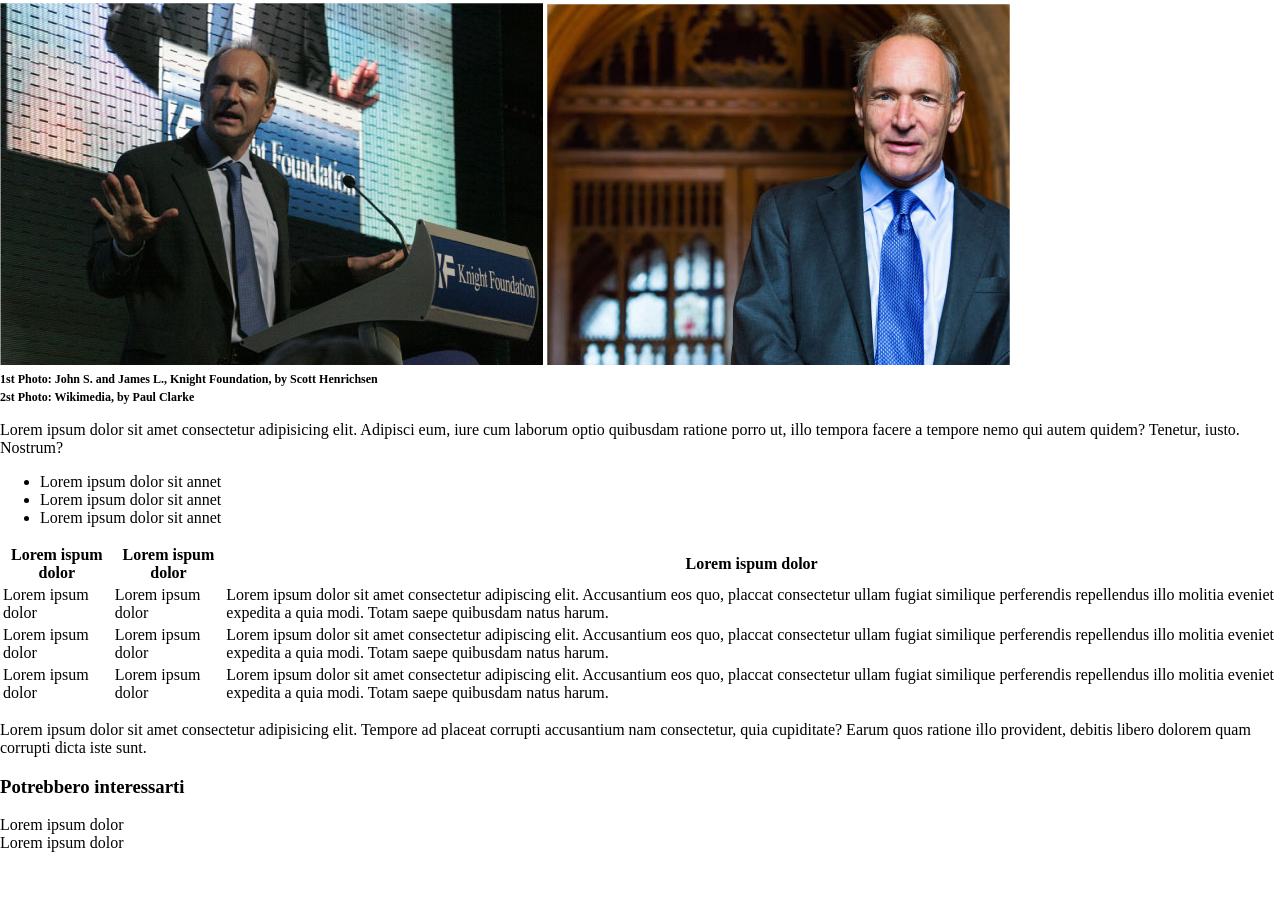
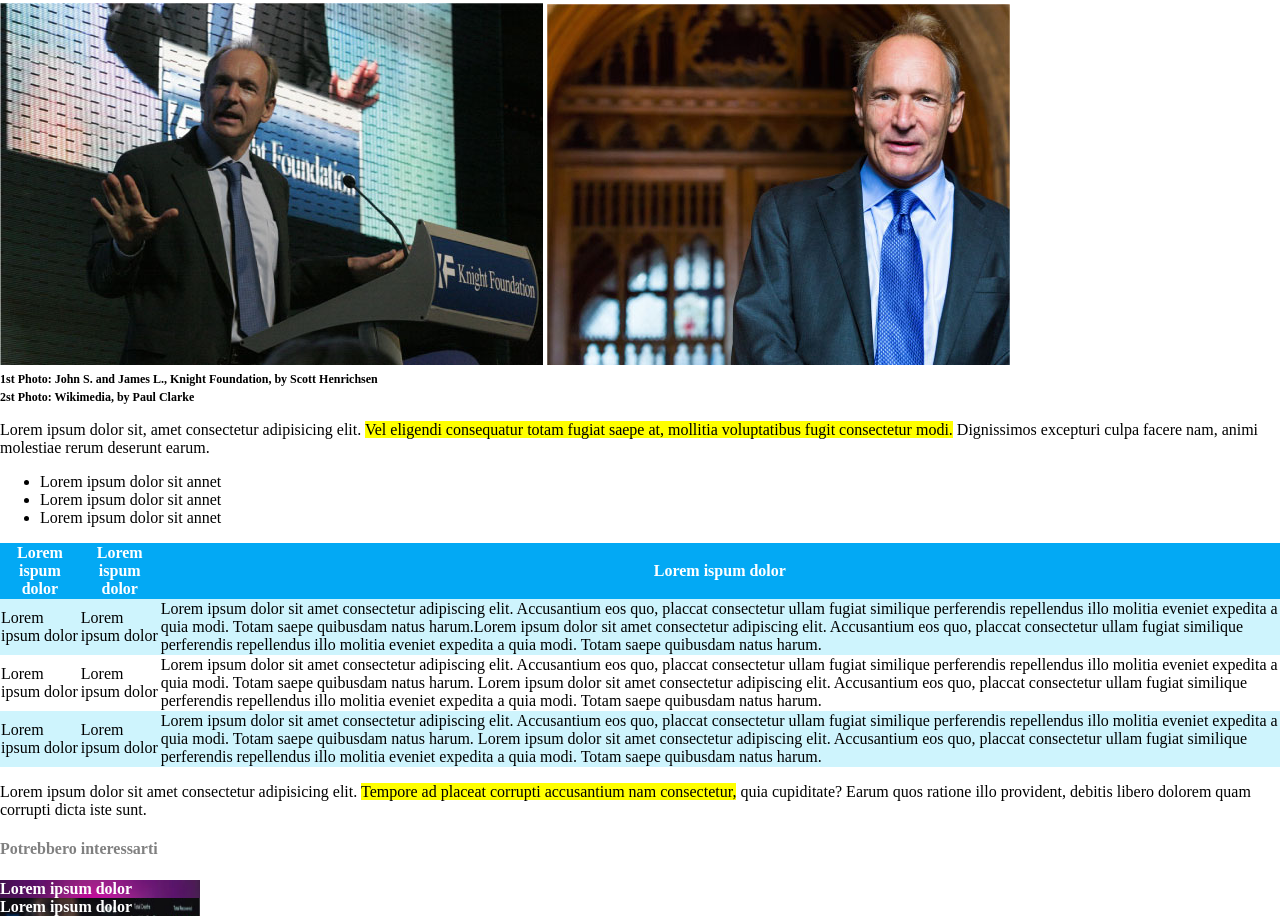
Before and after one commit to ManuelTano/html-css-booleaner, a plain HTML site: page index.html in a window 1280 px wide. Shown: the part 322-1238 px from the top of the page. Before the commit the page ends 1174 px from the top, so only its background shows below. Drawn offline with Linux system fonts and the light colour scheme.

Commit message:
aggiornato

```diff
--- a/css/style.css
+++ b/css/style.css
@@ -55,3 +55,45 @@ figure {
     font-size: 12px;
     font-weight: bold;
 }
+
+.evidenziato{
+    background-color: yellow;
+}
+
+/* tabella */
+
+table {
+    border-collapse: collapse
+}
+
+th {
+    color: white;
+    font-weight: bold;
+    background-color: #03a9f4;
+}
+
+.celeste {
+    background-color: rgba(1, 195, 243, 0.192);
+}
+
+/* pi+ di pagina */
+
+h4 {
+    color: grey;
+}
+
+#immagine1{
+    background-image: url(../img/monitor.jpg);
+    background-size: 200px 200px;
+    background-repeat: no-repeat;
+}
+
+#immagine2{
+    background-image: url(../img/graph.jpg);
+    background-size: 200px 200px;
+    background-repeat: no-repeat;
+}
+
+strong {
+    color: white;
+}
--- a/index.html
+++ b/index.html
@@ -37,8 +37,8 @@
 
         <article>
             <section>
-                <p>Lorem ipsum dolor sit amet consectetur adipisicing elit. Adipisci eum, iure cum laborum optio quibusdam ratione porro ut, illo tempora facere a tempore nemo qui autem quidem? Tenetur, iusto. Nostrum?</p>
-           </section>
+                <p>Lorem ipsum dolor sit, amet consectetur adipisicing elit. <span class="evidenziato">Vel eligendi consequatur totam fugiat saepe at, mollitia voluptatibus fugit consectetur modi.</span> Dignissimos excepturi culpa facere nam, animi molestiae rerum deserunt earum.</p>
+            </section>
 
            <section>
                <ul>
@@ -60,25 +60,25 @@
                </thead>
 
                <tbody>
-                    <tr>
+                    <tr class="celeste">
                         <td>Lorem ipsum dolor</td>
                         <td>Lorem ipsum dolor</td>
-                        <td>Lorem ipsum dolor sit amet consectetur adipiscing elit. Accusantium eos quo, placcat consectetur ullam fugiat similique perferendis repellendus illo molitia eveniet expedita a quia modi. Totam saepe quibusdam natus harum.</td>
+                        <td>Lorem ipsum dolor sit amet consectetur adipiscing elit. Accusantium eos quo, placcat consectetur ullam fugiat similique perferendis repellendus illo molitia eveniet expedita a quia modi. Totam saepe quibusdam natus harum.Lorem ipsum dolor sit amet consectetur adipiscing elit. Accusantium eos quo, placcat consectetur ullam fugiat similique perferendis repellendus illo molitia eveniet expedita a quia modi. Totam saepe quibusdam natus harum.</td>
                     </tr>
                     <tr>
                         <td>Lorem ipsum dolor</td>
                         <td>Lorem ipsum dolor</td>
-                        <td>Lorem ipsum dolor sit amet consectetur adipiscing elit. Accusantium eos quo, placcat consectetur ullam fugiat similique perferendis repellendus illo molitia eveniet expedita a quia modi. Totam saepe quibusdam natus harum.</td>
+                        <td>Lorem ipsum dolor sit amet consectetur adipiscing elit. Accusantium eos quo, placcat consectetur ullam fugiat similique perferendis repellendus illo molitia eveniet expedita a quia modi. Totam saepe quibusdam natus harum. Lorem ipsum dolor sit amet consectetur adipiscing elit. Accusantium eos quo, placcat consectetur ullam fugiat similique perferendis repellendus illo molitia eveniet expedita a quia modi. Totam saepe quibusdam natus harum.</td>
                     </tr>
-                    <tr>
+                    <tr class="celeste">
                         <td>Lorem ipsum dolor</td>
                         <td>Lorem ipsum dolor</td>
-                        <td>Lorem ipsum dolor sit amet consectetur adipiscing elit. Accusantium eos quo, placcat consectetur ullam fugiat similique perferendis repellendus illo molitia eveniet expedita a quia modi. Totam saepe quibusdam natus harum.</td>
+                        <td>Lorem ipsum dolor sit amet consectetur adipiscing elit. Accusantium eos quo, placcat consectetur ullam fugiat similique perferendis repellendus illo molitia eveniet expedita a quia modi. Totam saepe quibusdam natus harum. Lorem ipsum dolor sit amet consectetur adipiscing elit. Accusantium eos quo, placcat consectetur ullam fugiat similique perferendis repellendus illo molitia eveniet expedita a quia modi. Totam saepe quibusdam natus harum.</td>
                     </tr>
                </tbody>
            </table>
            <section>
-               <p>Lorem ipsum dolor sit amet consectetur adipisicing elit. Tempore ad placeat corrupti accusantium nam consectetur, quia cupiditate? Earum quos ratione illo provident, debitis libero dolorem quam corrupti dicta iste sunt.</p>
+               <p>Lorem ipsum dolor sit amet consectetur adipisicing elit. <span class="evidenziato">Tempore ad placeat corrupti accusantium nam consectetur,</span> quia cupiditate? Earum quos ratione illo provident, debitis libero dolorem quam corrupti dicta iste sunt.</p>
            </section>
         </article>
 
@@ -86,10 +86,16 @@
 
         <footer>
 
-            <h3>Potrebbero interessarti</h3>
+            <h4>Potrebbero interessarti</h4>
 
-            <div>Lorem ipsum dolor</div>
-            <div>Lorem ipsum dolor</div>
+            <div id="immagine1"><strong>Lorem ipsum dolor</strong>
+
+            </div>
+
+
+            <div id="immagine2"><strong>Lorem ipsum dolor</strong>
+
+            </div>
 
         </footer>
     </main>
```
